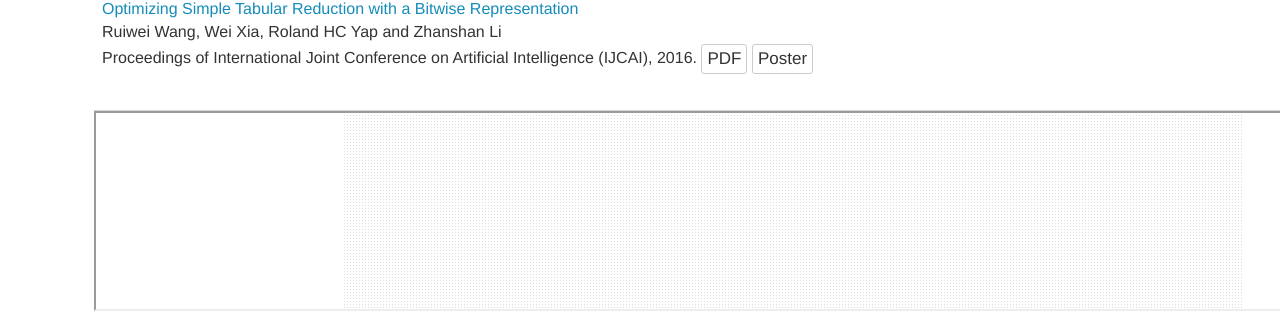
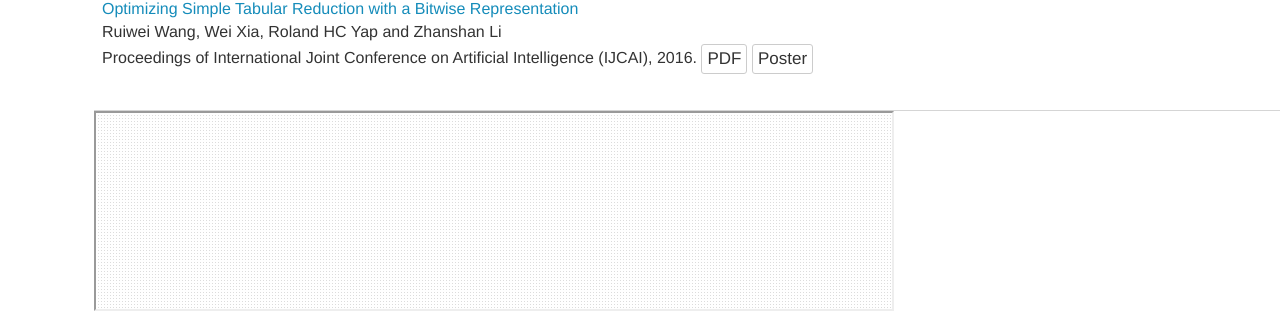
Before and after one commit to WangRuiwei/WangRuiwei.github.io, a Jekyll site: the page built from index.html, in a window 1280 px wide. Shown: the part 771-1090 px from the top of the page. Built offline with Jekyll 4.4.1, drawn with Linux system fonts in a browser that asks for light colours.

Commit message:
Update index.html

```diff
--- a/index.html
+++ b/index.html
@@ -99,7 +99,7 @@
 </tbody>
 </table>
 <footer>
-<iframe src="particle.html" height="200" scrolling="no" width="100%"></iframe>
+<iframe src="particle.html" height="200" scrolling="no" width="800"></iframe>
 <center><span class="copyright">&copy; Copyright 2021</span</center>
 </footer>
 </div><!-- main body -->
```
